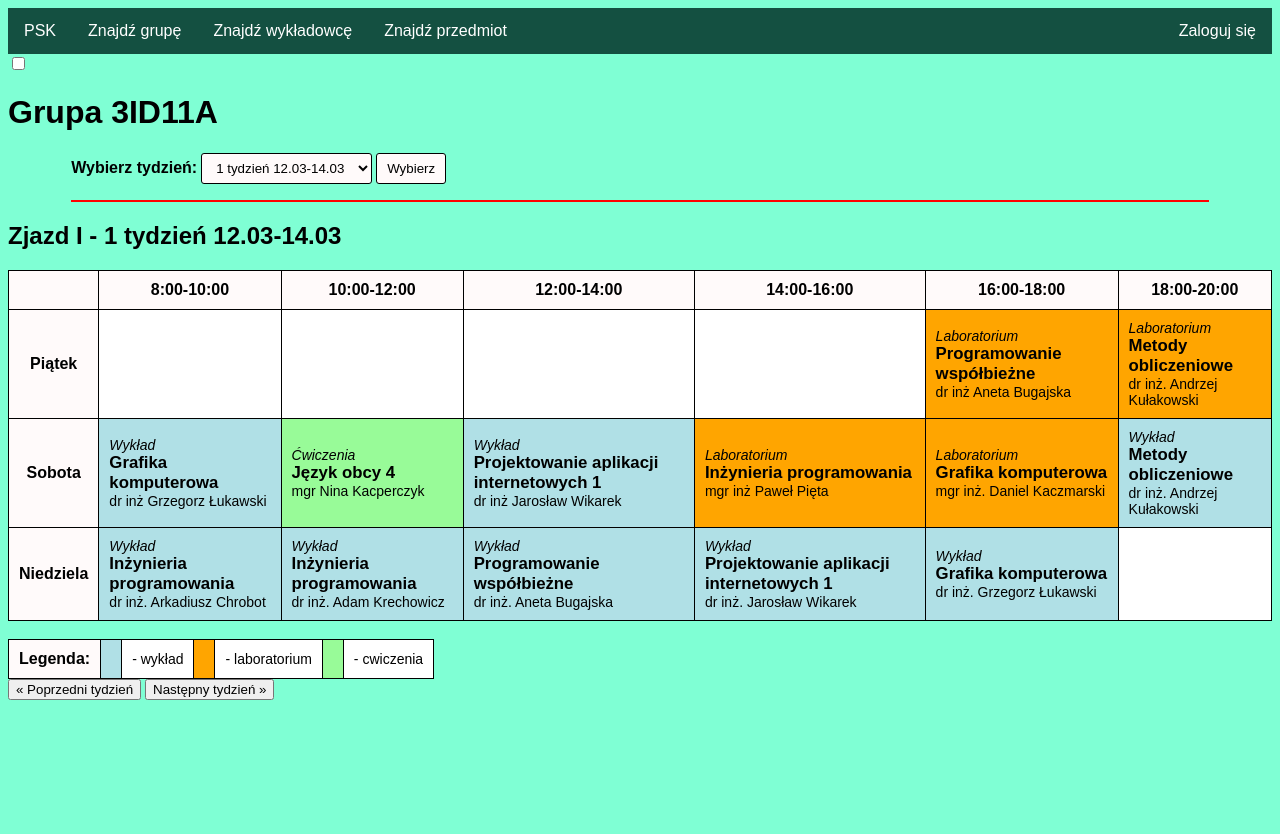
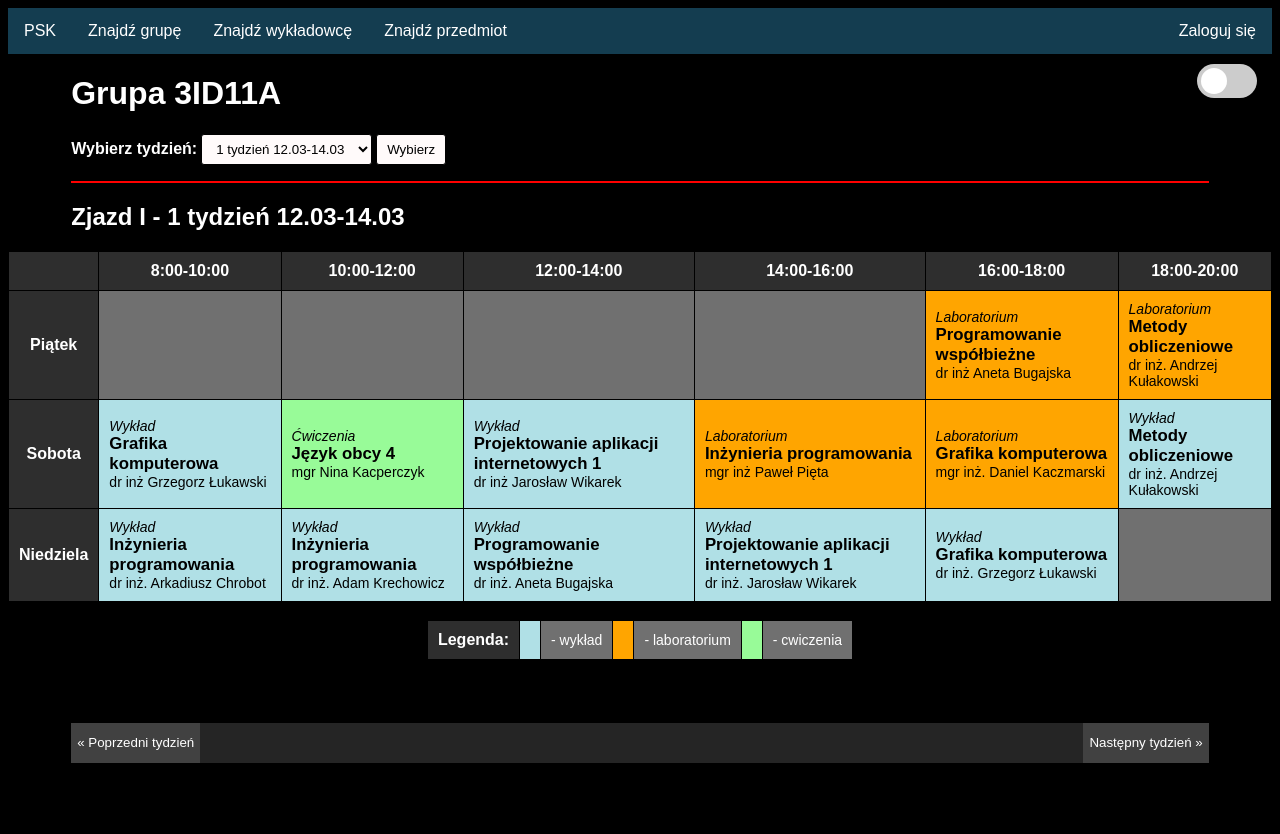
Before and after one commit to arekmarko/projekt-zespolowy, a PHP site: page / in a window 1280 px wide. Before the commit the page ends 700 px from the top, so only its background shows below. Run offline with PHP 8.4, Linux system fonts and the light colour scheme.

Commit message:
Zmieniono kolory i dodano pasek nawigacji tygodni

```diff
--- a/styles.css
+++ b/styles.css
@@ -1,12 +1,17 @@
 body{
-    background-color: aquamarine;
+    background-color: black;
+    color: white;
+}
+.dark-mode{
+  background-color: white;
+  color: black;
 }
 ul.navbar {
     list-style-type: none;
     margin: 0;
     padding: 0;
     overflow: hidden;
-    background-color: rgb(20,80,65);
+    background-color: rgb(20, 61, 80);
   }
 
 li {
@@ -50,7 +55,56 @@ li.dropdown {
 .dropdown:hover .dropdown-content {
     display: block;
   }
-select{
+.switch{
+  position: relative;
+  display: inline-block;
+  float: right;
+  margin-top: 10px;
+  margin-right: 15px;
+  width: 60px;
+  height: 34px;
+}
+.switch input {
+  opacity: 0;
+  width: 0;
+  height: 0;
+}
+.slider {
+  position: absolute;
+  cursor: pointer;
+  top: 0;
+  left: 0;
+  right: 0;
+  bottom: 0;
+  background-color: #ccc;
+  -webkit-transition: .4s;
+  transition: .4s;
+  border-radius: 34px;
+}
+.slider:before {
+  position: absolute;
+  content: "";
+  height: 26px;
+  width: 26px;
+  left: 4px;
+  bottom: 4px;
+  border-radius: 50%;
+  background-color: white;
+  -webkit-transition: .4s;
+  transition: .4s;
+}
+input:checked + .slider {
+  background-color: #2196F3;
+}
+input:focus + .slider {
+  box-shadow: 0 0 1px #2196F3;
+}
+input:checked + .slider:before {
+  -webkit-transform: translateX(26px);
+  -ms-transform: translateX(26px);
+  transform: translateX(26px);
+}
+.tydzien{
   padding: 6px 10px;
   border: 1px solid black;
   border-radius: 3px;
@@ -70,8 +124,9 @@ input[type=submit]:hover{
 }
 table, th, td{
     border: 1px solid black;
+    margin: auto;
     border-collapse: collapse;
-    background-color: white;
+    background-color: rgb(112, 112, 112);
     font-family: Arial, Helvetica, sans-serif;
 }
 th, td{
@@ -81,12 +136,13 @@ th, td{
     min-height: auto;
 }
 .godziny, th{
-    background-color: snow;
+    background-color: rgb(46, 46, 46);
     text-align: center;
     font-family: Arial, Helvetica, sans-serif;
 }
 td{
     font-size: 14;
+    color: black;
 }
 td.laboratorium{
     background-color: orange;
@@ -105,7 +161,39 @@ label{
 }
 h1, h2 {
     font-family: Arial, Helvetica, sans-serif;
+    margin-left: 5%;
 }
+.legenda td{
+  color: white;
+}
+.nawigacja{
+  display: inline-block;
+  background-color: rgb(37, 37, 37);
+  width: 90%;
+  margin: 5%;
+  height: 40px;
+}
+.nawigacja button{
+  height: 40px;
+  color: white;
+  background-color: rgb(65, 65, 65);
+  border: 0px;
+}
+.nawigacja .poprzedni{
+  float: left;
+}
+.nawigacja .nastepny{
+  float: right;
+}
+.nawigacja button:hover{
+  background-color: rgb(180,180,180);
+  transform: scale(1.05);
+  transition: 0.5s;
+}
+
+
+
+
 .login{
   position: absolute;
   top: 50%;
```
